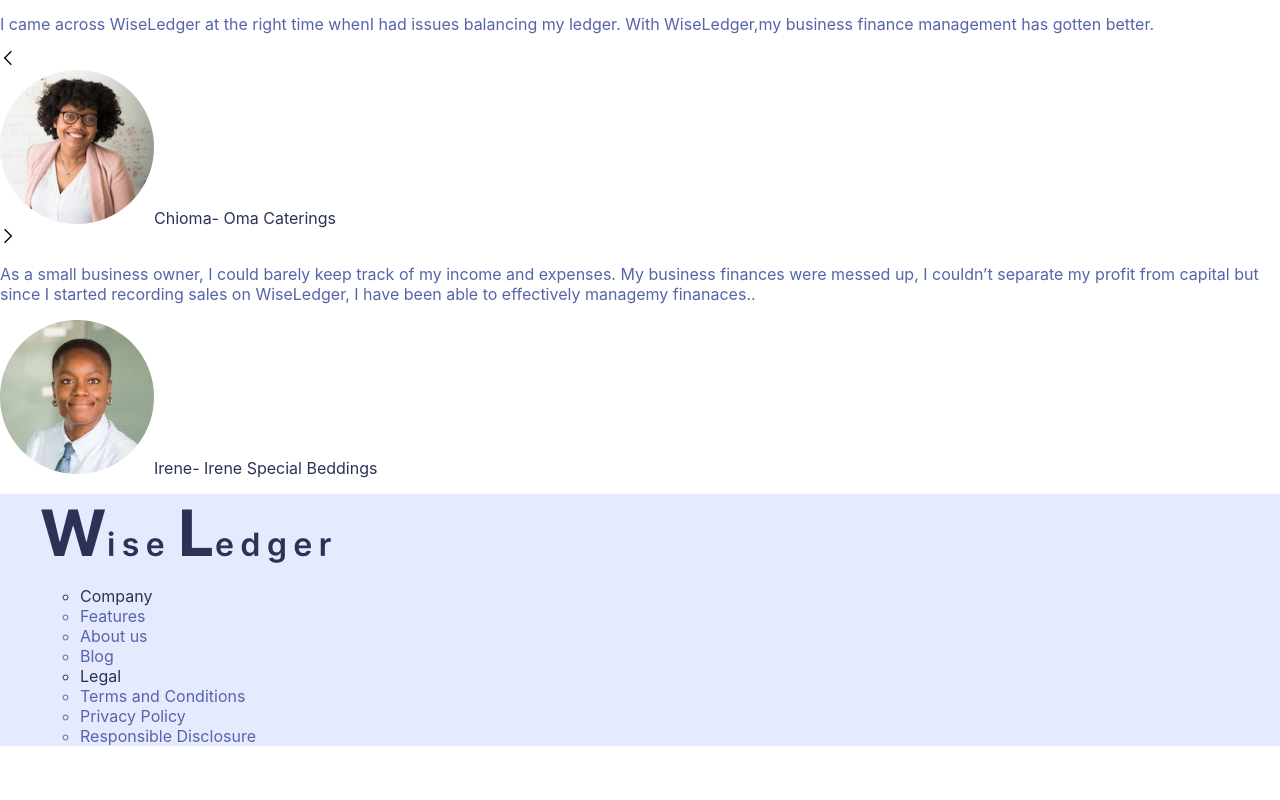
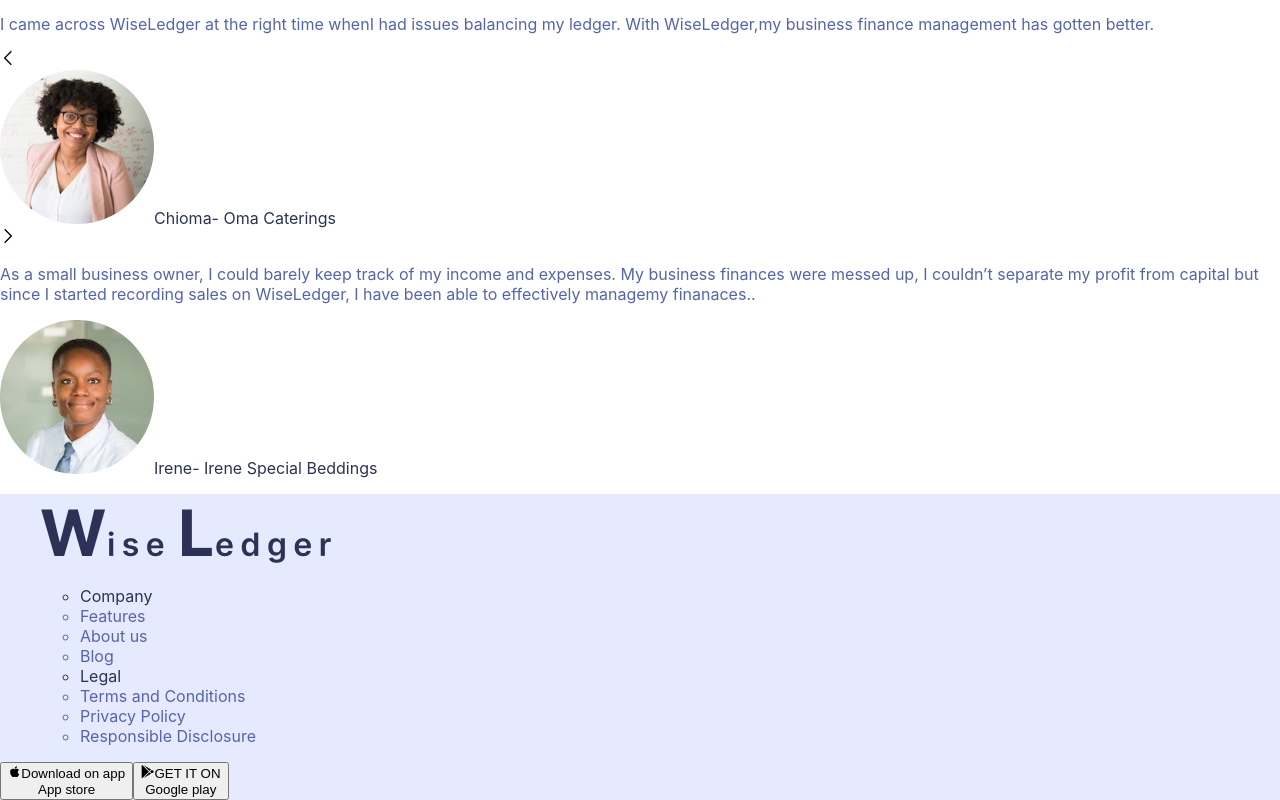
Before and after one commit to chepyego/Group-69, a React (Create React App) app: page / in a window 1280 px wide. Shown: the part 2239-3039 px from the top of the page. Before the commit the page ends 3001 px from the top, so only its background shows below. Built offline with nearby package versions, Linux system fonts and the light colour scheme.

Commit message:
add playstore and appstore buttons

```diff
--- a/src/components/Footer.jsx
+++ b/src/components/Footer.jsx
@@ -1,4 +1,4 @@
-
+import MobilePlaystore from './MobilePlaystore';
 import {Link} from 'react-router-dom'
 import React from 'react'
 const Logo = require("../images/Group 9.png");
@@ -7,7 +7,7 @@
 function Footer() {
   return (
     <div className='primary-back'>
-        <ul className='flex justify-center py-28'>
+        <ul className='flex justify-center pt-28'>
             <div className='mr-16'>
               <img  src={Logo} alt="logo"/>
 
@@ -32,6 +32,10 @@
 
             </div>
         </ul>
+        <div className='flex justify-center align-top pb-28 mt-8 ml-20'>
+          <MobilePlaystore/>
+
+        </div>
 
     </div>
   )
--- /dev/null
+++ b/src/components/MobilePlaystore.jsx
@@ -0,0 +1,22 @@
+
+import {FaGooglePlay} from 'react-icons/fa'
+import {AiFillApple} from 'react-icons/ai'
+import React from 'react'
+
+export default function MobilePlaystore() {
+  return (
+    <div>
+
+        <button className='bg-black px-5 py-2 rounded-lg text-white  relative  mr-8'>
+          <span className='absolute left-0 bottom-2 text-4xl'>{<AiFillApple/>}</span><span className='text-sm'>Download on app</span><br/>
+          App store
+
+        </button>
+        <button className='bg-black px-5 py-2 rounded-lg text-white relative ml-2'>
+        <span className='absolute left-0.5 bottom-5'>{<FaGooglePlay/>}</span><span className='text-sm'>GET IT ON</span><br/>
+         Google play
+        </button>
+
+    </div>
+  )
+}
--- a/src/components/pages/Home.jsx
+++ b/src/components/pages/Home.jsx
@@ -1,4 +1,3 @@
-
 import CustomersView from '../CustomersView';
 import HowWiseLegerHelp from '../HowWiseLegerHelp';
 import AboutWiseLeger from '../AboutWiseLeger';
```
